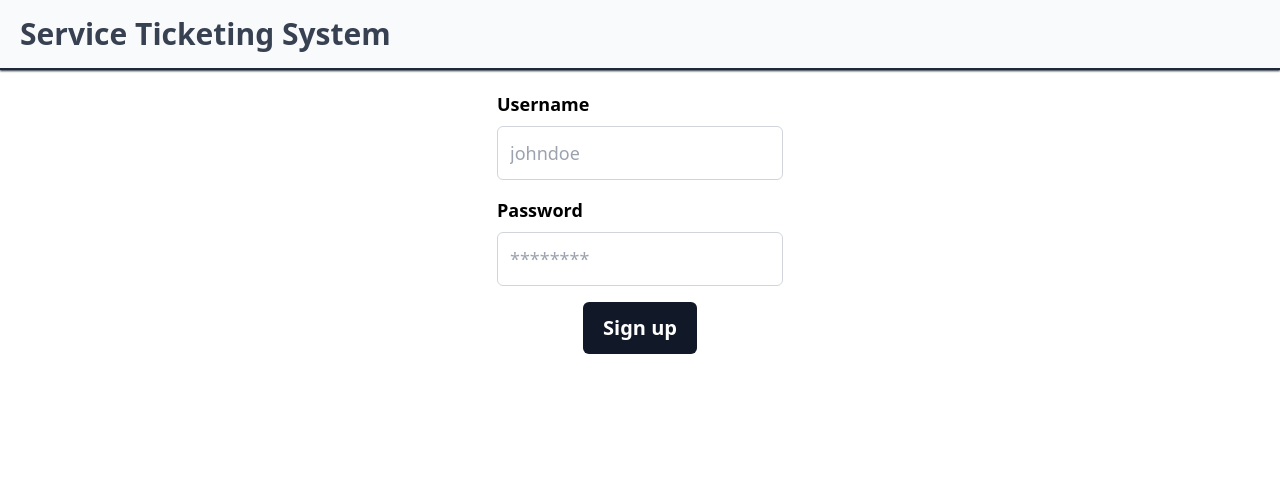
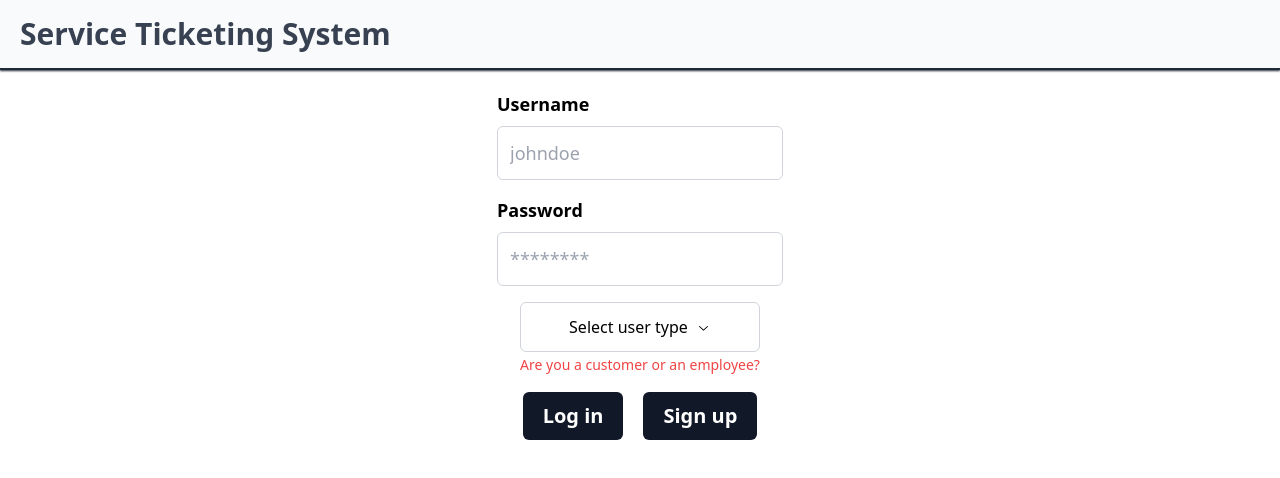
Before and after one commit to AyanavaKarmakar/service-ticketing-system, a React (Vite) app in the folder frontend/: page / in a window 1280 px wide. Shown: the top 478 px of the page. Built offline with nearby package versions, Linux system fonts and the light colour scheme; what tailwindcss-radix would draw is missing.

Commit message:
feat: add select user type dropdown

```diff
--- a/frontend/package.json
+++ b/frontend/package.json
@@ -10,7 +10,9 @@
   },
   "dependencies": {
     "@radix-ui/react-form": "^0.0.2",
+    "@radix-ui/react-icons": "^1.3.0",
     "@radix-ui/react-navigation-menu": "^1.1.2",
+    "@radix-ui/react-select": "^1.2.1",
     "clsx": "^1.2.1",
     "react": "^18.2.0",
     "react-dom": "^18.2.0",
--- a/frontend/src/components/auth/signupForm.tsx
+++ b/frontend/src/components/auth/signupForm.tsx
@@ -1,10 +1,39 @@
 import * as FormPrimitive from "@radix-ui/react-form";
+import {
+  CheckIcon,
+  ChevronDownIcon,
+  ChevronUpIcon,
+} from "@radix-ui/react-icons";
+import * as SelectPrimitive from "@radix-ui/react-select";
 import { clsx } from "clsx";
+import { useState, useEffect } from "react";
 
 export const SignupForm = () => {
+  const [authForm, setAuthForm] = useState({
+    username: "",
+    password: "",
+    userType: "Select a user type",
+  });
+  const [userTypeError, setUserTypeError] = useState(
+    authForm.userType === "Select a user type"
+  );
+
+  // handles the user type error
+  useEffect(() => {
+    setUserTypeError(authForm.userType === "Select a user type");
+
+    return () => {
+      setUserTypeError(false);
+    };
+  }, [authForm.userType]);
+
   return (
     <FormPrimitive.Root
-      onSubmit={(e) => e.preventDefault()}
+      onSubmit={(e) => {
+        e.preventDefault();
+        console.log("submit");
+        console.log(authForm);
+      }}
       className="flex flex-col space-y-4 items-center justify-center m-5"
     >
       <FormPrimitive.Field
@@ -17,7 +46,15 @@
           </FormPrimitive.Label>
         </div>
 
-        <FormPrimitive.Control asChild>
+        <FormPrimitive.Control
+          asChild
+          onChange={(e) =>
+            setAuthForm((prevState) => ({
+              ...prevState,
+              username: e.target.value,
+            }))
+          }
+        >
           <input
             className="w-full border border-gray-300 rounded-md p-3 text-lg"
             type="text"
@@ -44,7 +81,15 @@
           </FormPrimitive.Label>
         </div>
 
-        <FormPrimitive.Control asChild>
+        <FormPrimitive.Control
+          asChild
+          onChange={(e) =>
+            setAuthForm((prevState) => ({
+              ...prevState,
+              password: e.target.value,
+            }))
+          }
+        >
           <input
             className="w-full border border-gray-300 rounded-md p-3 text-lg"
             type="password"
@@ -61,16 +106,98 @@
         </FormPrimitive.Message>
       </FormPrimitive.Field>
 
+      <FormPrimitive.Field name="user-type">
+        <FormPrimitive.Control asChild>
+          <SelectPrimitive.Root
+            defaultValue="Select user type"
+            onValueChange={(value) =>
+              setAuthForm((prevState) => ({ ...prevState, userType: value }))
+            }
+          >
+            <SelectPrimitive.Trigger asChild aria-label="User type">
+              <button
+                type="button"
+                className="w-full border border-gray-300 rounded-md py-3 px-12 text-base flex items-center justify-between"
+              >
+                <SelectPrimitive.Value />
+                <SelectPrimitive.Icon className="ml-2">
+                  <ChevronDownIcon />
+                </SelectPrimitive.Icon>
+              </button>
+            </SelectPrimitive.Trigger>
+
+            <SelectPrimitive.Content>
+              <SelectPrimitive.ScrollUpButton className="flex items-center justify-center text-gray-700">
+                <ChevronUpIcon />
+              </SelectPrimitive.ScrollUpButton>
+
+              <SelectPrimitive.Viewport className="bg-white p-2 rounded-lg shadow-lg">
+                <SelectPrimitive.Group>
+                  {["Select user type", "Customer", "Employee"].map(
+                    (user, index) => (
+                      <SelectPrimitive.Item
+                        value={user}
+                        key={`${user}-${index}`}
+                        disabled={user === "Select user type"}
+                        className={clsx(
+                          "relative flex items-center px-8 py-2 rounded-md text-sm text-gray-700 font-medium focus:bg-gray-100",
+                          "radix-disabled:opacity-50",
+                          "focus:outline-none select-none cursor-pointer"
+                        )}
+                      >
+                        <SelectPrimitive.ItemText>
+                          {user}
+                        </SelectPrimitive.ItemText>
+
+                        <SelectPrimitive.ItemIndicator className="absolute left-2 inline-flex items-center">
+                          <CheckIcon />
+                        </SelectPrimitive.ItemIndicator>
+                      </SelectPrimitive.Item>
+                    )
+                  )}
+                </SelectPrimitive.Group>
+              </SelectPrimitive.Viewport>
+
+              <SelectPrimitive.ScrollDownButton className="flex items-center justify-center text-gray-700">
+                <ChevronDownIcon />
+              </SelectPrimitive.ScrollDownButton>
+            </SelectPrimitive.Content>
+          </SelectPrimitive.Root>
+        </FormPrimitive.Control>
+
+        {userTypeError && (
+          <FormPrimitive.Message className="text-sm font-medium text-red-500">
+            Are you a customer or an employee?
+          </FormPrimitive.Message>
+        )}
+      </FormPrimitive.Field>
+
       <FormPrimitive.Submit asChild>
+        <div className="flex flex-row gap-x-5">
           <button
             type="submit"
+            disabled={userTypeError}
             className={clsx(
-            "py-3 px-5 bg-gray-900 text-xl text-white font-semibold rounded-md",
-            "focus:outline-none focus-visible:ring focus-visible:ring-gray-700 focus-visible:ring-opacity-75"
+              "py-2.5 px-5 bg-gray-900 text-xl text-white font-semibold rounded-md",
+              "focus:outline-none focus-visible:ring focus-visible:ring-gray-700 focus-visible:ring-opacity-75",
+              userTypeError && "bg-gray-400 cursor-not-allowed"
+            )}
+          >
+            Log in
+          </button>
+
+          <button
+            type="submit"
+            disabled={userTypeError}
+            className={clsx(
+              "py-2.5 px-5 bg-gray-900 text-xl text-white font-semibold rounded-md",
+              "focus:outline-none focus-visible:ring focus-visible:ring-gray-700 focus-visible:ring-opacity-75",
+              userTypeError && "bg-gray-400 cursor-not-allowed"
             )}
           >
             Sign up
           </button>
+        </div>
       </FormPrimitive.Submit>
     </FormPrimitive.Root>
   );
```
Also changed, not shown: 1 other file (tests, documents, lock files or other folders). Lines whose indentation alone changed are shown as unchanged.
